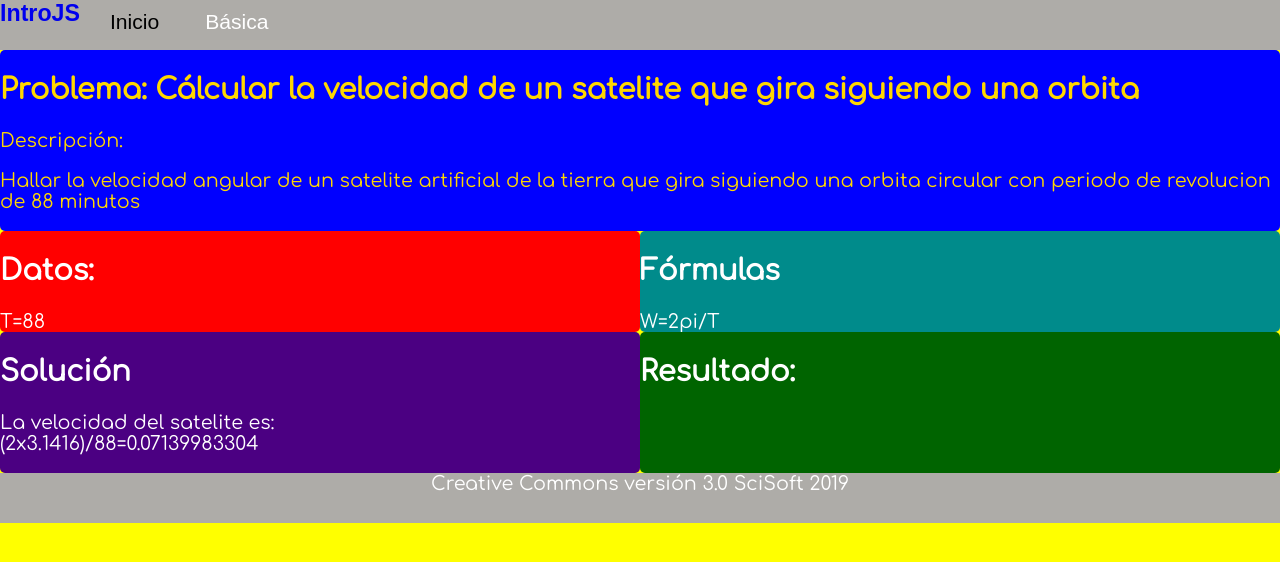
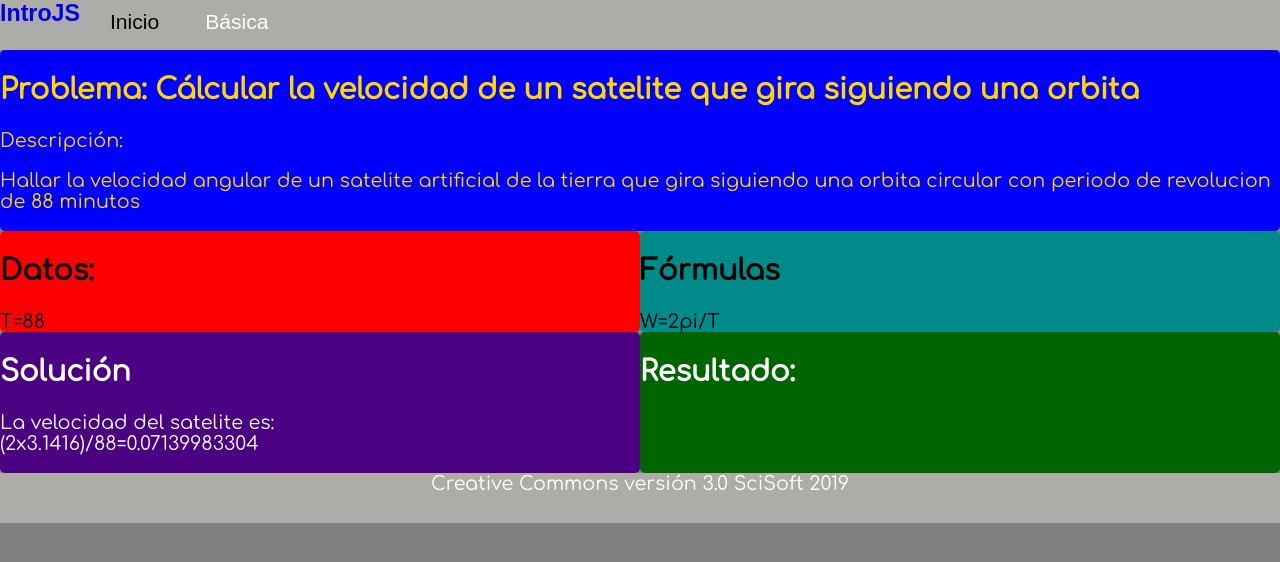
Before and after one commit to BartoloPrime/appPhp7, a PHP site: page /basicoJS.php in a window 1280 px wide. Shown: the top 562 px of the page. Run offline with PHP 8.4, Linux system fonts and the light colour scheme; some web fonts are replaced.

Commit message:
Update estilos.css

```diff
--- a/css/estilos.css
+++ b/css/estilos.css
@@ -1,6 +1,6 @@
 body{
-    background-color: yellow;
-    color: white;
+    background-color: gray;
+    color: black;
     font-family: 'Comfortaa', cursive;
     font-size: 1.2em;
     padding: 0;
```
